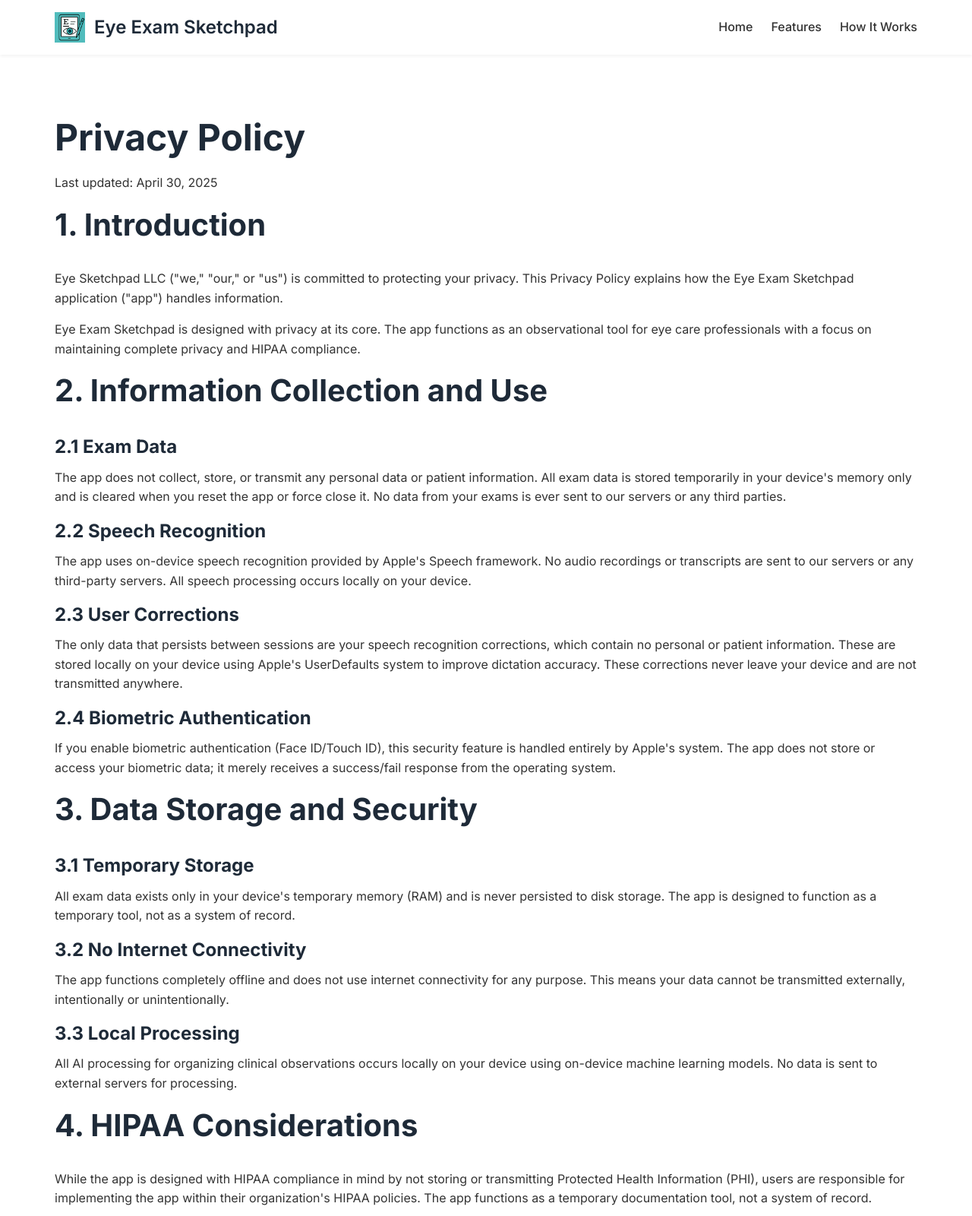
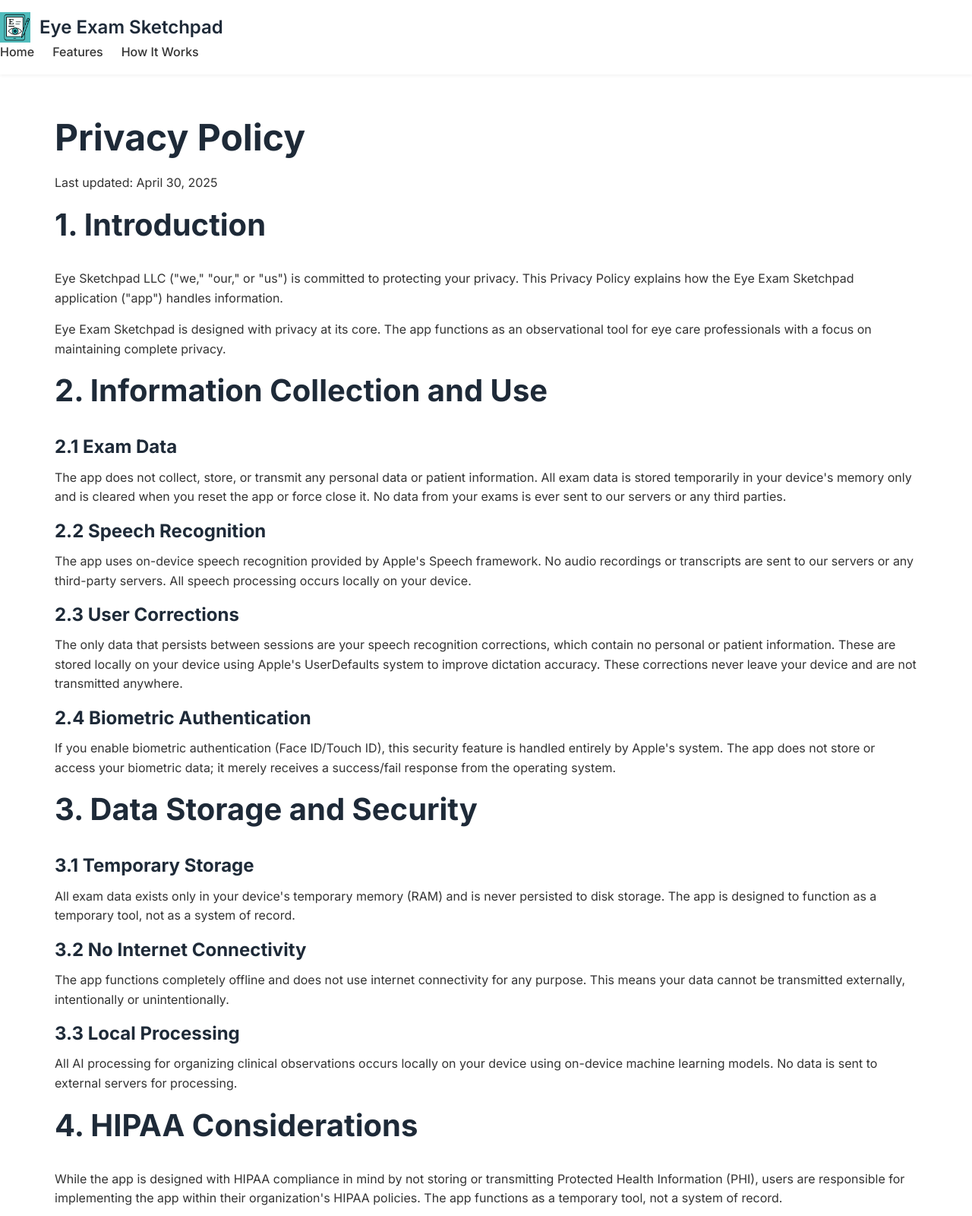
Before and after one commit to jpsafran/EyeSketchpad, a plain HTML site: page privacy-policy.html in a window 1280 px wide. Shown: the top 1600 px of the page at 76% size. Drawn offline with Linux system fonts and the light colour scheme.

Commit message:
Update privacy-policy.html

```diff
--- a/privacy-policy.html
+++ b/privacy-policy.html
@@ -9,11 +9,10 @@
 </head>
 <body>
     <header>
-        <div class="container">
-            <div class="logo">
-                <img src="images/logo.png" alt="Eye Exam Sketchpad Logo">
-                <span>Eye Exam Sketchpad</span>
-            </div>
+        <a href="index.html" class="logo">
+  <img src="images/logo.png" alt="Eye Exam Sketchpad Logo">
+  <span>Eye Exam Sketchpad</span>
+</a>
             <nav>
                 <ul>
                     <li><a href="index.html">Home</a></li>
@@ -31,7 +30,7 @@
 
             <h2 style="text-align:left;">1. Introduction</h2>
             <p>Eye Sketchpad LLC ("we," "our," or "us") is committed to protecting your privacy. This Privacy Policy explains how the Eye Exam Sketchpad application ("app") handles information.</p>
-            <p>Eye Exam Sketchpad is designed with privacy at its core. The app functions as an observational tool for eye care professionals with a focus on maintaining complete privacy and HIPAA compliance.</p>
+            <p>Eye Exam Sketchpad is designed with privacy at its core. The app functions as an observational tool for eye care professionals with a focus on maintaining complete privacy.</p>
 
             <h2 style="text-align:left;">2. Information Collection and Use</h2>
 
@@ -59,7 +58,7 @@
             <p>All AI processing for organizing clinical observations occurs locally on your device using on-device machine learning models. No data is sent to external servers for processing.</p>
 
             <h2 style="text-align:left;">4. HIPAA Considerations</h2>
-            <p>While the app is designed with HIPAA compliance in mind by not storing or transmitting Protected Health Information (PHI), users are responsible for implementing the app within their organization's HIPAA policies. The app functions as a temporary documentation tool, not a system of record.</p>
+            <p>While the app is designed with HIPAA compliance in mind by not storing or transmitting Protected Health Information (PHI), users are responsible for implementing the app within their organization's HIPAA policies. The app functions as a temporary tool, not a system of record.</p>
 
             <h2 style="text-align:left;">5. Data Sharing</h2>
             <p>We do not share any user data with third parties because the app does not collect any data that could be shared.</p>
@@ -76,8 +75,7 @@
             <h2 style="text-align:left;">9. Contact Us</h2>
             <p>If you have any questions about this Privacy Policy, please contact us at:</p>
             <p>
-                Email: <a href="mailto:privacy@eyesketchpadllc.com">privacy@eyesketchpadllc.com</a><br>
-                Web: <a href="https://www.eyesketchpadllc.com/contact">www.eyesketchpadllc.com/contact</a>
+                Email: <a href="mailto:info@eyesketchpad.com">info@eyesketchpad.com</a><br>
             </p>
         </div>
     </section>
```
